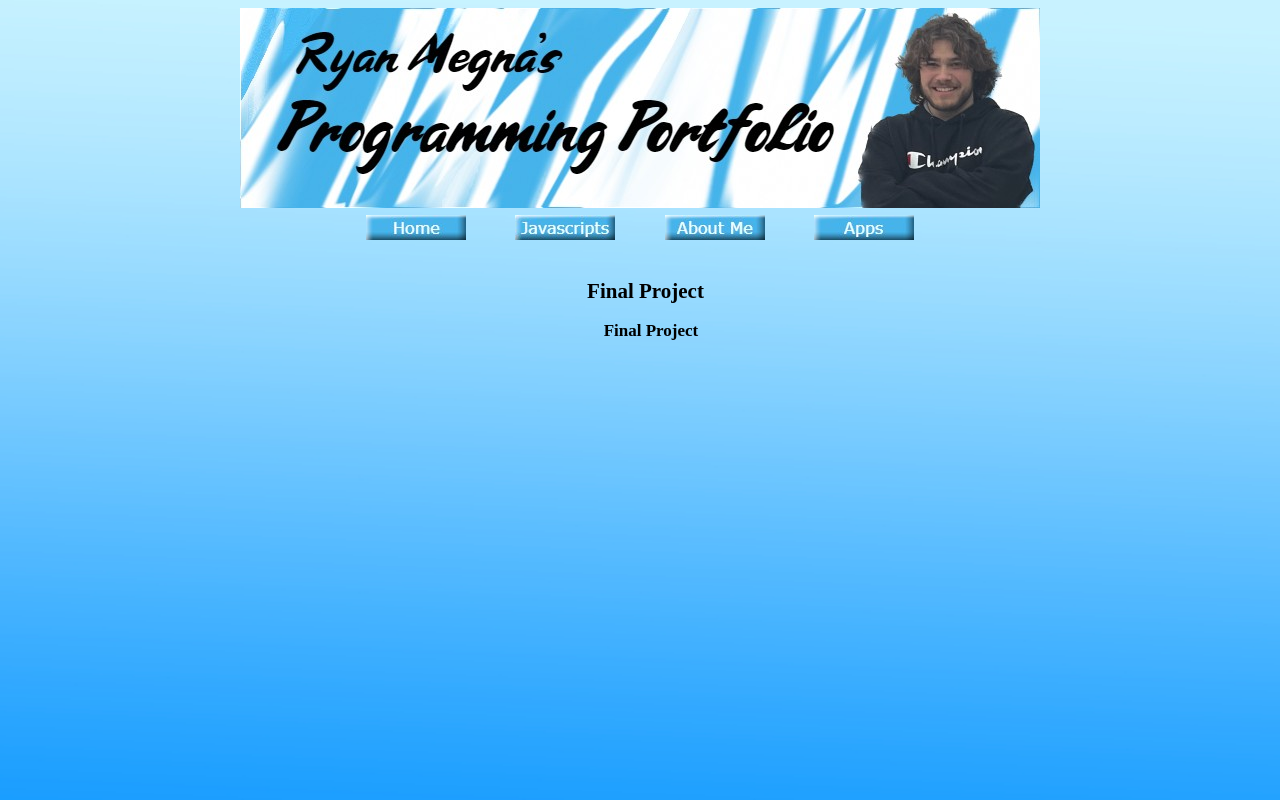
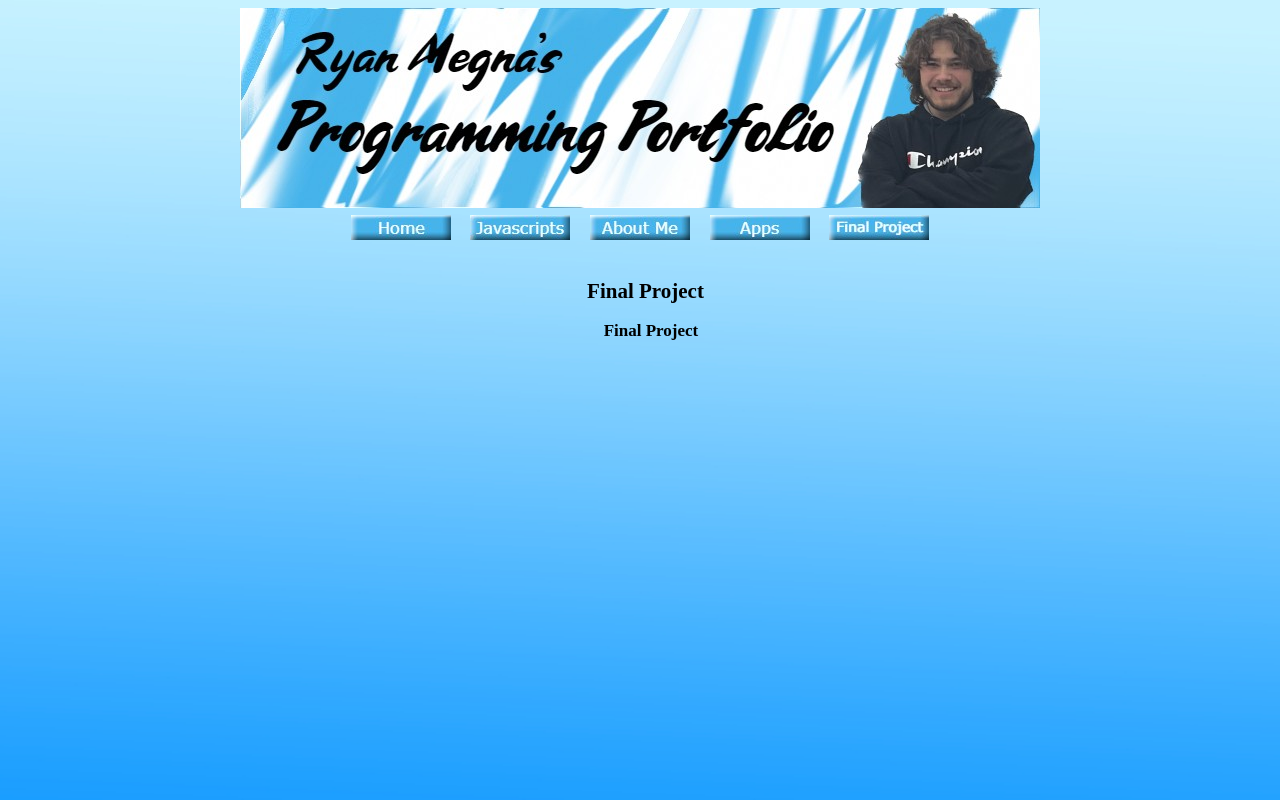
Before and after one commit to ryanmegna/ryanmegna.github.io, a plain HTML site: page finalproject.html in a window 1280 px wide. Drawn offline with Linux system fonts and the light colour scheme.

Commit message:
Update finalproject.html

```diff
--- a/finalproject.html
+++ b/finalproject.html
@@ -16,6 +16,7 @@
                     <td align="center"><a href="javascripts.html"><img src = "javascripts.jpg"></a></td>
                     <td align="center"><a href="about.html"><img src = "aboutme.jpg"></a></td>
                     <td align="center"><a href="apps.html"><img src = "apps.jpg"></a></td>
+                    <td align="center"><a href="finalproject.html"><img src = "finalproject.jpg"></a></td>
                 </tr>
 
             </table>
```
